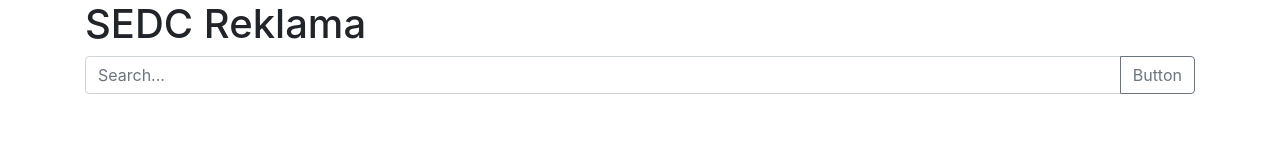
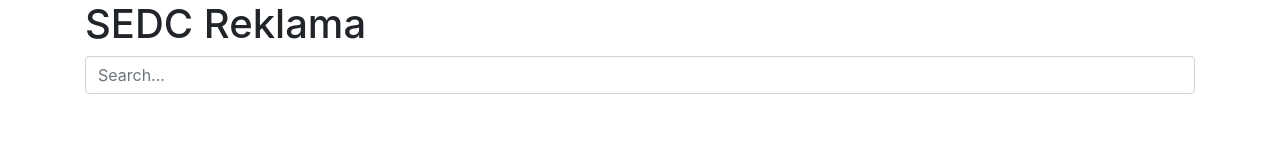
Before and after one commit to pavloskii/SEDC-2019-VUEJS, a Vue app in the folder full-project/: page / in a window 1280 px wide. Shown: the top 160 px of the page. Built offline with nearby package versions, Linux system fonts and the light colour scheme.

Commit message:
Search input

```diff
--- a/full-project/src/App.vue
+++ b/full-project/src/App.vue
@@ -1,11 +1,25 @@
 <template>
   <div class="container">
     <h1>{{ title }}</h1>
+
     <div class="input-group mb-3">
-      <input type="text" class="form-control" placeholder="Search..." />
-      <div class="input-group-append">
-        <button class="btn btn-outline-secondary" type="button" id="button-addon2">Button</button>
-      </div>
+      <input
+        @blur="setSearchText($event.target.value)"
+        type="text"
+        class="form-control"
+        placeholder="Search..."
+        :value="searchText"
+      />
+
+      <!-- <div class="input-group-append">
+        <button class="btn btn-primary" type="button" @click="searchAds">Search</button>
+      </div>-->
+    </div>
+
+    <div>
+      <ul>
+        <li v-for="item in filteredAds" :key="item.id">{{item.title}} - {{ item.price}}</li>
+      </ul>
     </div>
   </div>
 </template>
@@ -13,7 +27,40 @@
 <script>
 export default {
   data() {
-    return { title: "SEDC Reklama" };
+    return {
+      title: "SEDC Reklama",
+      searchText: "",
+      ads: [
+        {
+          id: 1,
+          image: "",
+          price: 99.99,
+          currency: "MKD",
+          title: "Televizor eftin",
+          description: "Cena po dogovor"
+        },
+        {
+          id: 2,
+          image: "",
+          price: 3000.99,
+          currency: "MKD",
+          title: "Tocak",
+          description: "Biser tocak 92"
+        }
+      ]
+    };
+  },
+  methods: {
+    setSearchText(value) {
+      this.searchText = value;
+    }
+  },
+  computed: {
+    filteredAds() {
+      const searchedQuery = this.ads.filter(ad => ad.title == this.searchText);
+
+      return searchedQuery;
+    }
   }
 };
 </script>
```
